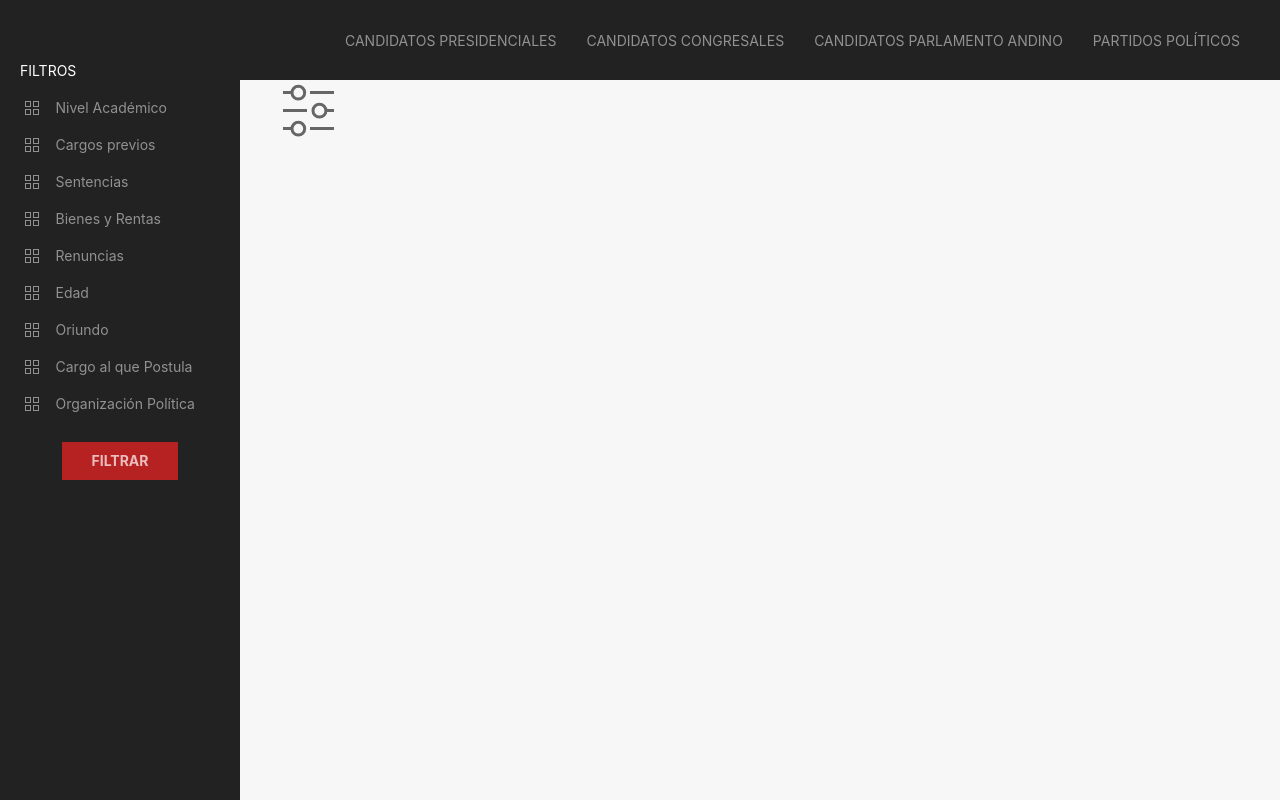
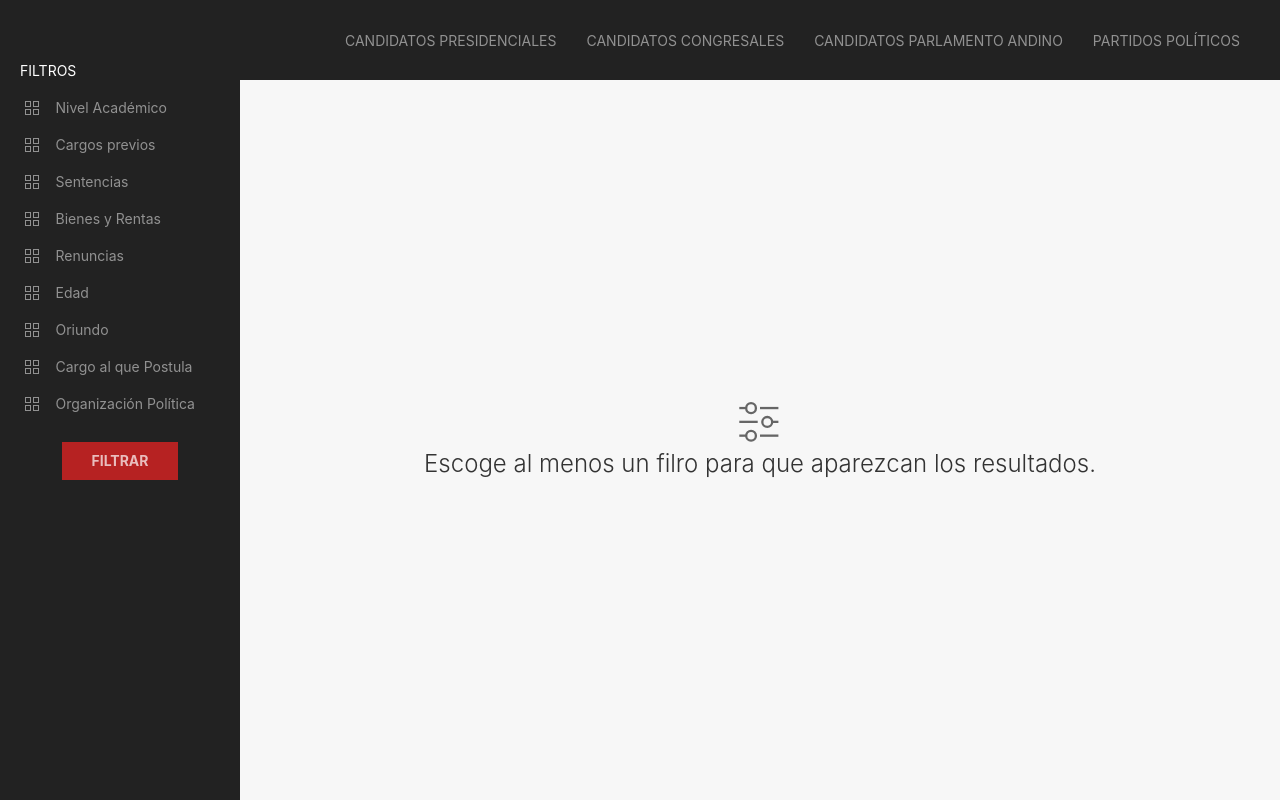
Before and after one commit to ELECCIONES-PERU-PROYECTO/webpage, a Django app: page /elecciones/candidatos in a window 1280 px wide. Run offline with Django 3.2, Linux system fonts and the light colour scheme; parts of the project's set-up code (start-up, migrations or seed data) failed here and were passed over; some libraries are stand-ins or nearby versions.

Commit message:
dashboard finish uwu

```diff
--- a/elecciones_peru/elecciones/static/css/dashboard.css
+++ b/elecciones_peru/elecciones/static/css/dashboard.css
@@ -3,8 +3,17 @@
 	background-color: #b62222;
 }
 
+/* -- No hover -- */
 .no-text-styles-hover:hover {
 	text-decoration: none;
+}
+
+/* -- No Results Container -- */
+.uk-container.no-results-container {
+	display: flex;
+	flex-direction: column;
+	height: calc(100vh - 82px);
+	justify-content: center;
 }
 
 /* -- Top navigation -- */
@@ -170,6 +179,11 @@
 	#offcanvas-nav {
 		display: none;
 	}
+
+	/* -- Filtros Text -- */
+	ul.uk-navbar-nav li a.filtros-text {
+		min-height: 52px;
+	}
 }
 
 #top-head [class*="uk-navbar-dropdown-bottom"] {
--- a/elecciones_peru/elecciones/templates/elecciones/dashboard.html
+++ b/elecciones_peru/elecciones/templates/elecciones/dashboard.html
@@ -6,7 +6,7 @@
   <!-- OFFCANVAS -->
   <div id="offcanvas-nav" class="uk-position-fixed" data-uk-offcanvas="flip: true; overlay: true; esc-close: true">
     <div class="uk-offcanvas-bar candidatos-sidebar uk-offcanvas-bar-animation uk-offcanvas-slide">
-      <button class="uk-offcanvas-close uk-close uk-icon uk-hidden@l" type="button" data-uk-close></button>
+      <button class="uk-offcanvas-close uk-close uk-icon uk-hidden@m" type="button" data-uk-close></button>
       <aside id="left-col" class="uk-light">
         <!-- <div class="left-logo uk-flex uk-flex-middle">
           <img class="custom-logo" src="img/dashboard-logo.svg" alt="">
@@ -21,7 +21,7 @@
           --------------------------------------------
           --------------------------------------------
         -->
-        <div class="left-nav-wrap"  id="filtros_candidatos">
+        <div class="left-nav-wrap" id="filtros_candidatos">
           <ul id="presidenciales" name="tipo_candidato_filter" class="uk-nav uk-nav-default uk-nav-parent-icon uk-margin-medium-top" data-uk-nav>
             <li class="uk-nav-header">Filtros</li>
             <li class="uk-parent"><a href="#"><span data-uk-icon="icon: thumbnails" class="uk-margin-small-right"></span>Nivel Académico</a>
@@ -975,7 +975,7 @@
         <div class="uk-navbar-left">
           <ul class="uk-navbar-nav uk-hidden@m">
             <li class="uk-active uk-flex uk-flex-middle">
-              <a class="uk-padding-remove uk-flex uk-flex-row-reverse" data-uk-toggle href="#offcanvas-nav" data-uk-tooltip>
+              <a class="uk-padding-remove uk-flex uk-flex-row-reverse filtros-text" data-uk-toggle href="#offcanvas-nav" data-uk-tooltip>
                 <span class="uk-margin-small-left">Filtros</span>
               </a>
             </li>
@@ -1050,8 +1050,11 @@
       </div>
       {% include "elecciones/pagination.html" with page=page %}
     {% else %}
-      <div class="uk-container">
-        <span uk-icon="icon: settings; ratio: 3"></span>
+      <div class="uk-container uk-text-center no-results-container">
+        <span uk-icon="icon: settings; ratio: 2.3"></span>
+        <h5 class="uk-text-large uk-text-light uk-margin-remove">
+          Escoge al menos un filro para que aparezcan los resultados.
+        </h5>
       </div>
     {% endif %}
 </div>
```
